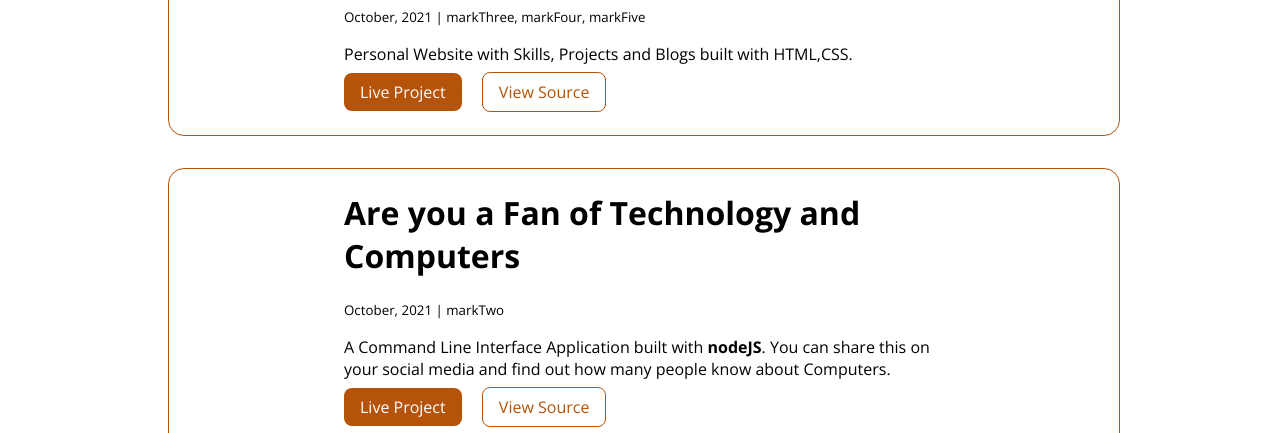
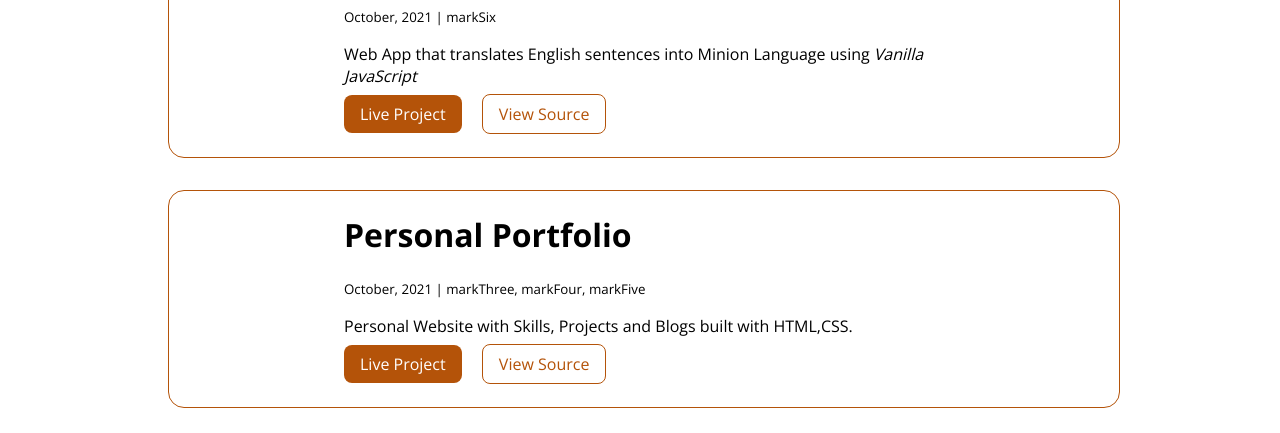
Before and after one commit to koushikrp/neogcamp-portfolio-site, a plain HTML site: page projects.html in a window 1280 px wide. Shown: the part 667-1100 px from the top of the page. Drawn offline with nearby package versions, Linux system fonts and the light colour scheme; a script that the page names is missing.

Commit message:
Feat: Added task 6 - Banana Translator

```diff
--- a/projects.html
+++ b/projects.html
@@ -29,6 +29,22 @@
 		</header>
 
 		<ul class="list-non-bullet">
+			<li class="margin-md">
+				<div class="container container-center">
+					<h1>Minion Speak - A Translation app</h1>
+					<small>October, 2021 | markSix</small>
+					<p>
+						Web App that translates English sentences into Minion Language using <i>Vanilla JavaScript</i>
+					</p>
+					<a class="link link-primary" href="https://banana-talk-ngcamp.netlify.app/">Live Project</a>
+					<a
+						target="_blank"
+						class="link link-secondary"
+						href="https://github.com/koushikrp/neogcamp-banana-speak"
+						>View Source</a
+					>
+				</div>
+			</li>
 			<li class="margin-md">
 				<div class="container container-center">
 					<h1>Personal Portfolio</h1>
```
